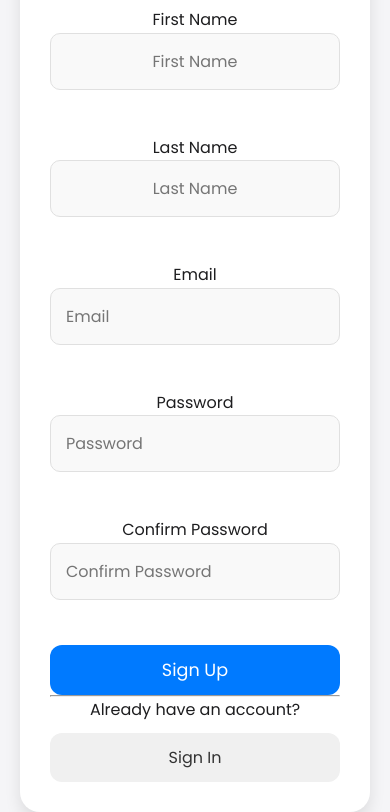
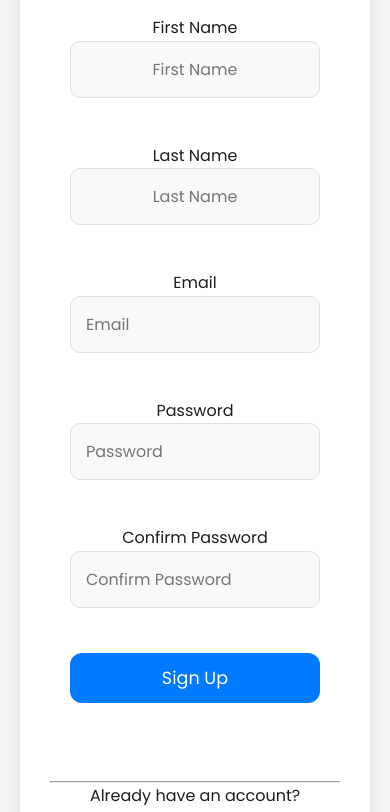
Before and after one commit to Stelorr/simple-chef, a website: page app/public/sign-up.html in a window 390 px wide. Shown: the part 179-991 px from the top of the page. Drawn offline with Linux system fonts and the light colour scheme.

Commit message:
updated form-containers to fix media width break issue

```diff
--- a/app/public/css/styles.css
+++ b/app/public/css/styles.css
@@ -22,6 +22,9 @@ header {
     margin-bottom: 20px;
 }
 
+form {
+    flex-direction: column;
+}
 
 /* Main container for form */
 .glass-container {
@@ -127,8 +130,11 @@ button:hover {
     }
 
     form {
-        flex-direction: column;
         gap: 15px;
+    }
+
+    .recipe {
+        width: 100%;
     }
 }
 
@@ -225,13 +231,6 @@ header {
     100% {
         opacity: 1;
         transform: translateY(0);
-    }
-}
-
-/* Responsiveness for smaller screens */
-@media (max-width: 768px) {
-    .recipe {
-        width: 100%;
     }
 }
 
@@ -408,13 +407,6 @@ input:focus {
     box-shadow: 0 12px 24px rgba(0, 0, 0, 0.15);
 }
 
-/* Responsive Layout */
-@media (max-width: 768px) {
-    .form-container {
-        flex-direction: column;
-        align-items: center;
-    }
-}
 /* Navbar Styling */
 .navbar {
     display: flex;
@@ -462,11 +454,6 @@ input:focus {
     margin-left: 20px;
 }
 
-/* Adjust the content position due to the fixed navbar */
-.form-container {
-    margin-top: 70px; /* Adjust this based on your navbar height */
-}
-
 /* Ensure proper sizing and prevent overflow */
 body, html {
     margin: 0;
--- a/app/public/sign-up.html
+++ b/app/public/sign-up.html
@@ -10,7 +10,7 @@
     <div class="form-container">
         <div class="form-card">
             <h2 class="form-title">Sign Up</h2>
-            <form id="signUpForm">
+            <form id="signUpForm" class="form-container">
                 <!-- First Name -->
                 <div class="input-group">
                     <label for="signUpFirstName">First Name</label>
```
